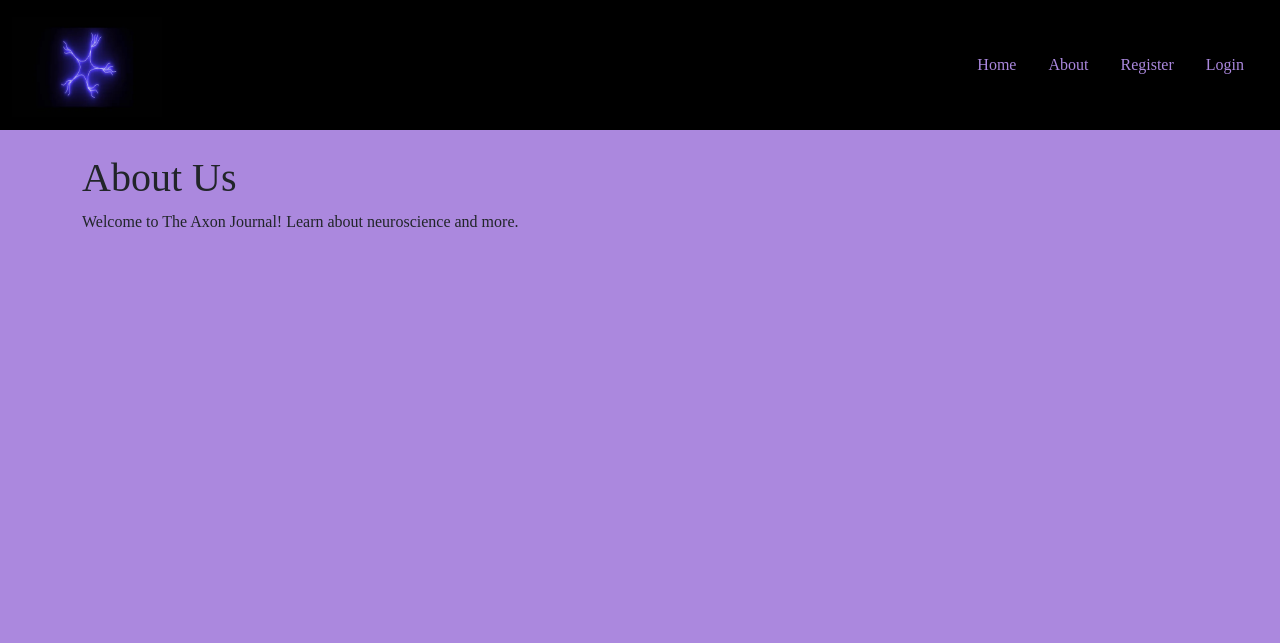
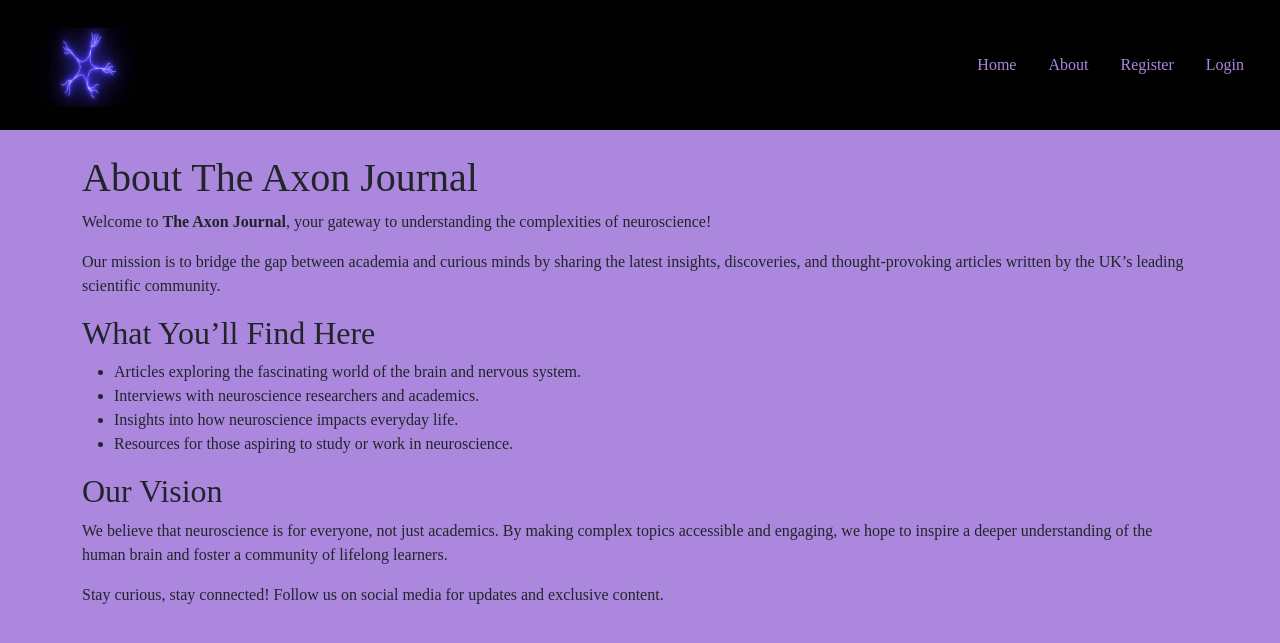
Before and after one commit to sahebachabra/scienceblog, a Django app: page /about/ in a window 1280 px wide. Shown: the top 643 px of the page. Run offline with Django 4.2, Linux system fonts and the light colour scheme; some web fonts are replaced.

Commit message:
Fix template directory configuration

```diff
--- a/blog/templates/about.html
+++ b/blog/templates/about.html
@@ -3,6 +3,34 @@
 {% block content %}
 {% load static %}
 
-<h1>About Us</h1>
-<p>Welcome to The Axon Journal! Learn about neuroscience and more.</p>
+<body>
+    <header>
+        <h1>About The Axon Journal</h1>
+    </header>
+    <main>
+        <section>
+            <p>Welcome to <strong>The Axon Journal</strong>, your gateway to understanding the complexities of neuroscience!</p>
+            <p>Our mission is to bridge the gap between academia and curious minds by sharing the latest insights, discoveries, and thought-provoking articles written by the UK’s leading scientific community.</p>
+        </section>
+
+        <section>
+            <h2>What You’ll Find Here</h2>
+            <ul>
+                <li>Articles exploring the fascinating world of the brain and nervous system.</li>
+                <li>Interviews with neuroscience researchers and academics.</li>
+                <li>Insights into how neuroscience impacts everyday life.</li>
+                <li>Resources for those aspiring to study or work in neuroscience.</li>
+            </ul>
+        </section>
+
+        <section>
+            <h2>Our Vision</h2>
+            <p>We believe that neuroscience is for everyone, not just academics. By making complex topics accessible and engaging, we hope to inspire a deeper understanding of the human brain and foster a community of lifelong learners.</p>
+        </section>
+
+        <footer>
+            <p>Stay curious, stay connected! Follow us on social media for updates and exclusive content.</p>
+        </footer>
+    </main>
+</body>
 {% endblock %}
--- a/blog/templates/base.html
+++ b/blog/templates/base.html
@@ -26,7 +26,7 @@
               <a class="nav-link" href="{% url 'home' %}">Home</a>
             </li>
             <li class="nav-item me-3">
-              <a class="nav-link" href="{% url 'home' %}">About</a>
+              <a class="nav-link" href="{% url 'about' %}">About</a>
             </li>
         {% if user.is_authenticated %}
         <li class="nav-item me-3">
--- a/blog/urls.py
+++ b/blog/urls.py
@@ -1,6 +1,7 @@
 from django.urls import path
 from . import views  # Import the views module from the current directory
 from django.contrib.auth import views as auth_views
+from django.urls import path, include
 
 urlpatterns = [
     path('', views.HomeView.as_view(), name='home'),  # Corrected to use 'views.'
@@ -15,4 +16,5 @@ urlpatterns = [
     path('logout/', auth_views.LogoutView.as_view(), name='logout'),
     path('like/<int:pk>/', views.LikeView, name='like_post'),
     path('about/', views.AboutView.as_view(), name='about'),
+    path('members/', include('members.urls')),
 ]
--- a/blog/views.py
+++ b/blog/views.py
@@ -20,7 +20,7 @@ def register(request):
             return redirect('login')
     else:
         form = UserCreationForm()
-    return render(request, 'members/register.html', {'form': form})
+    return render(request, 'register.html', {'form': form})
 
 @login_required
 def LikeView(request, pk):
--- a/members/templates/registration/register.html
+++ b/members/templates/registration/register.html
@@ -11,7 +11,7 @@
     <form method="POST">
         {% csrf_token %}
         {{ form.as_p }}
-        <button class="btn btn-info" >Login</button>
+        <button class="btn btn-info" >Register</button>
         <br/><br/>
     </div>
 
--- a/members/urls.py
+++ b/members/urls.py
@@ -2,7 +2,5 @@ from django.urls import path
 from .views import UserRegisterView
 
 urlpatterns = [
-    path('register/', UserRegisterView.as_view(), name = 'register')
-
-
+    path('register/', UserRegisterView.as_view(), name='register'),
 ]
--- a/static/css/style.css
+++ b/static/css/style.css
@@ -91,13 +91,5 @@ em, i {
 
 
 .navbar-toggler-icon {
-display: inline-block;
-width: 1.5em;
-height: 1.5em;
-vertical-align: middle;
-background-image: var(--bs-navbar-toggler-icon-bg);
-background-repeat: no-repeat;
-background-position: center;
-background-size: 100%;
-color: #ab88de
-    }
+    background-color: #ab88de !important;
+}
--- a/theaxonjournal/settings.py
+++ b/theaxonjournal/settings.py
@@ -23,7 +23,7 @@ TEMPLATES_DIR = os.path.join(BASE_DIR, 'templates')
 
 # Quick-start development settings - unsuitable for production
 SECRET_KEY = os.environ.get('SECRET_KEY')
-DEBUG = True
+DEBUG = False
 ALLOWED_HOSTS = ['.gitpod.io','.herokuapp.com']
 CSRF_TRUSTED_ORIGINS = ['https://*.codeinstitute-ide.net', 'https://*.herokuapp.com', 'https://8000-sahebachabr-scienceblog-pmnwqjcz7kx.ws-eu117.gitpod.io',]
 
@@ -57,7 +57,7 @@ ROOT_URLCONF = 'theaxonjournal.urls'
 TEMPLATES = [
     {
         'BACKEND': 'django.template.backends.django.DjangoTemplates',
-        'DIRS': [TEMPLATES_DIR],
+        'DIRS': [os.path.join(BASE_DIR, 'templates')],
         'APP_DIRS': True,
         'OPTIONS': {
             'context_processors': [
```
